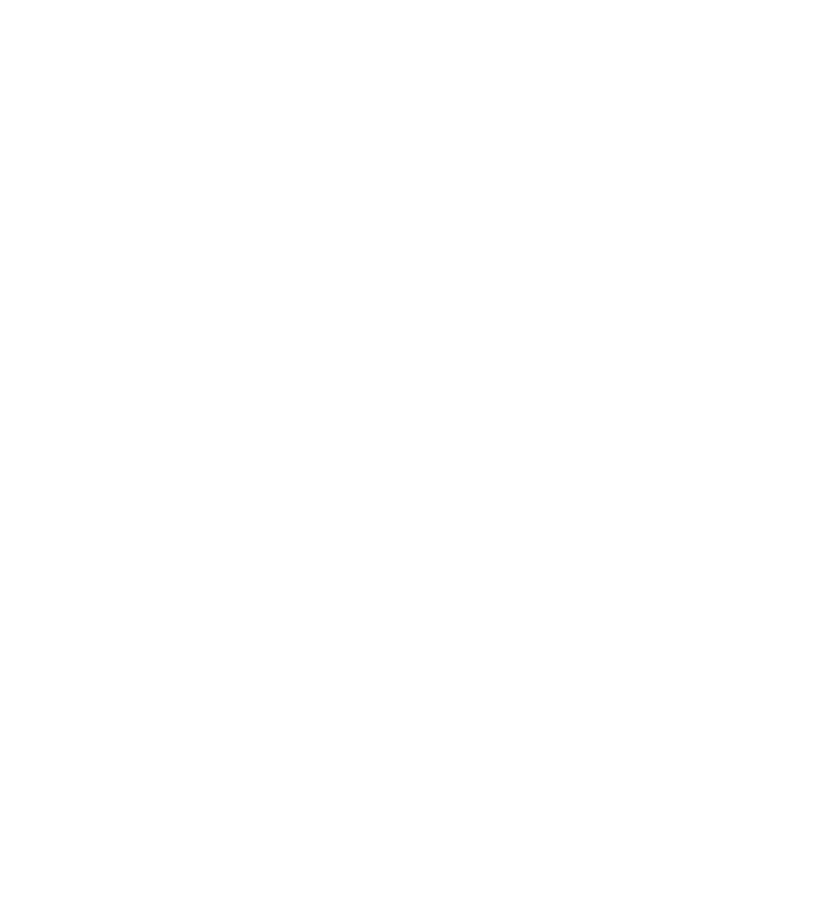
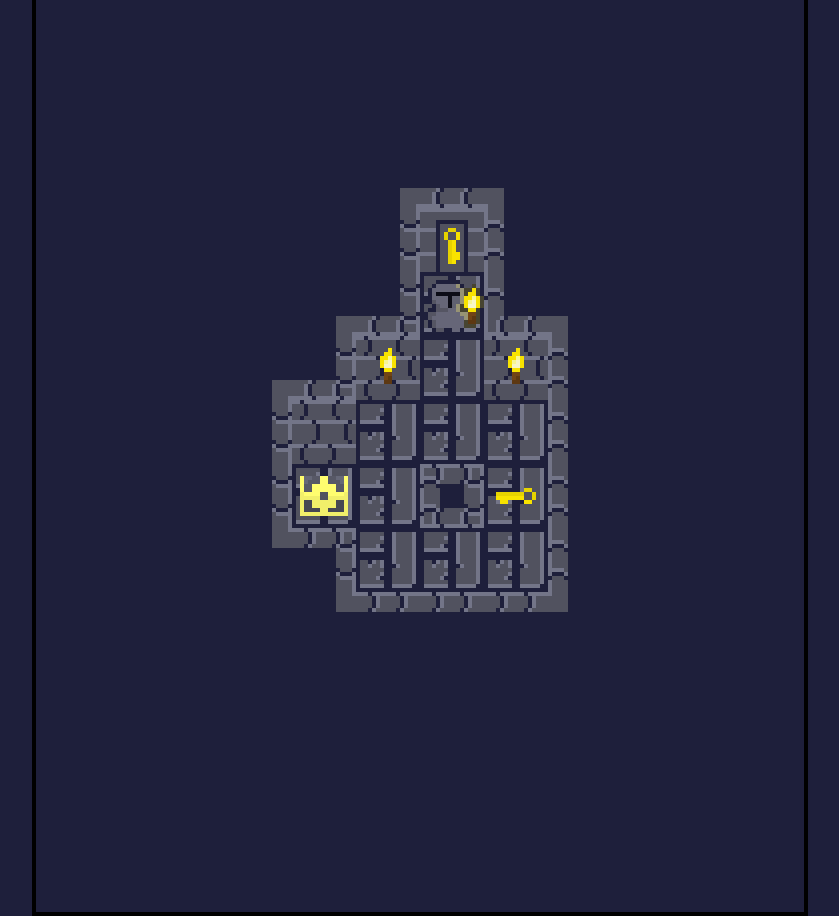
Before and after one commit to Pokehunter88/TileQuest, a plain HTML site: page index.html in a window 1280 px wide. Shown: the whole page, without its empty margins (220-1059 px from the left). Before the commit the page ends 800 px from the top, so only its background shows below. Drawn offline with Linux system fonts and the light colour scheme.

Commit message:
basic movement finished

```diff
--- a/css/style.css
+++ b/css/style.css
@@ -0,0 +1,15 @@
+#canvas1 {
+    position: absolute;
+    background: black;
+    border: 1px solid black;
+    top: 50%;
+    left: 50%;
+    transform: translate(-50%, -50%) scale(4);
+    image-rendering: -webkit-optimize-contrast;
+    image-rendering: -moz-crisp-edges;
+    image-rendering: pixelated;
+}
+
+body {
+    background: #1E1F3B;
+}
--- a/index.html
+++ b/index.html
@@ -6,8 +6,12 @@
     <meta http-equiv="X-UA-Compatible" content="ie=edge">
     <title>Tile Quest</title>
     <link rel="stylesheet" href="css/style.css">
+    <link rel="preload" as="image" href="assets/Level 1.png" />
+    <link rel="preload" as="image" href="assets/Player.png" />
   </head>
   <body>
+    <canvas id="canvas1" width="192" height="256"></canvas>
+
     <script src="/js/main.js"></script>
   </body>
 </html>
--- a/js/main.js
+++ b/js/main.js
@@ -0,0 +1,69 @@
+const canvas = document.getElementById('canvas1');
+const ctx = canvas.getContext('2d');
+
+const images = {
+    level1: new Image(),
+    player: new Image()
+}
+
+images.level1.src = 'assets/Level 1.png';
+images.player.src = 'assets/Player.png';
+
+let playerX = 96;
+let playerY = 96;
+
+let tileX = 2;
+let tileY = 0;
+
+const levels = [
+    [
+        [0, 0, 1, 0],
+        [0, 0, 1, 0],
+        [0, 1, 1, 1],
+        [4, 1, 0, 3],
+        [0, 1, 1, 1],
+    ]
+]
+
+let level = 0;
+let levelLayout = levels[level];
+
+document.addEventListener("DOMContentLoaded", (event) => {
+    setTimeout(() => {
+        ctx.drawImage(images.level1, 0, 0);
+        ctx.drawImage(images.player, playerX, playerY);
+    }, 200)
+});
+
+document.addEventListener("keypress", (event) => {
+    if (event.code === "KeyW") {
+        console.log("Up");
+        if (levelLayout[tileY - 1][tileX] == 1) {
+            playerY -= 16;
+            tileY--;
+        }
+    } else if (event.code === "KeyS") {
+        console.log("Down");
+        if (levelLayout[tileY + 1][tileX] == 1) {
+
+
+            playerY += 16;
+            tileY++;
+        }
+    } else if (event.code === "KeyA") {
+        console.log("Left");
+        if (levelLayout[tileY][tileX - 1] == 1) {
+            playerX -= 16;
+            tileX--;
+        }
+    } else if (event.code === "KeyD") {
+        console.log("Right");
+        if (levelLayout[tileY][tileX + 1] == 1) {
+            playerX += 16;
+            tileX++;
+        }
+    }
+
+    ctx.drawImage(images.level1, 0, 0);
+    ctx.drawImage(images.player, playerX, playerY);
+})
```
Also changed, not shown: 1 other file.
